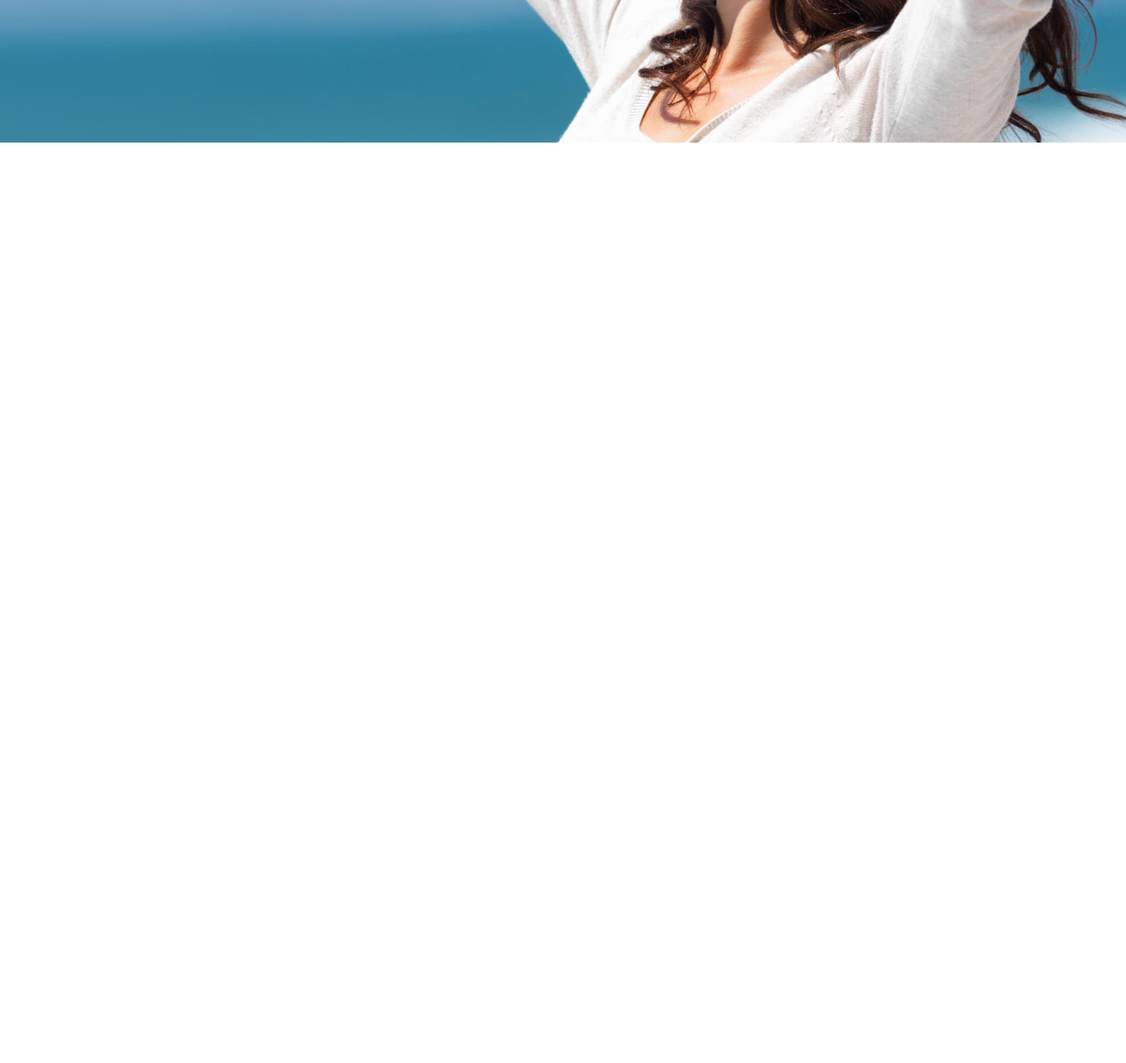
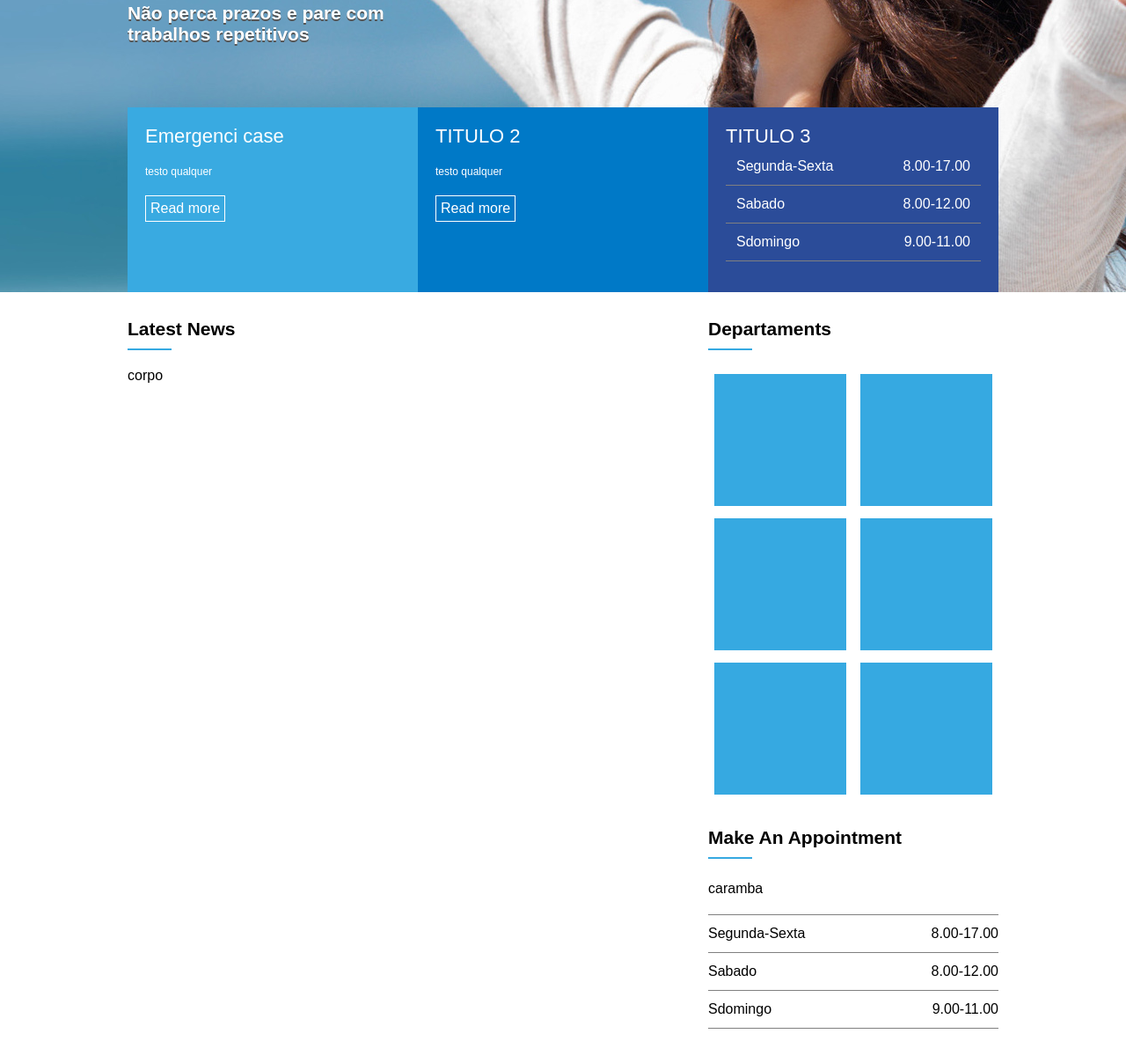
Before and after one commit to cristiamvp/htmlcssteste, a plain HTML site: page index.html in a window 1280 px wide. Shown: the part 458-1666 px from the top of the page at 88% size. Before the commit the page ends 800 px from the top, so only its background shows below. Drawn offline with Linux system fonts and the light colour scheme.

Commit message:
Feito aside caixas laterias

```diff
--- a/assets/css/style.css
+++ b/assets/css/style.css
@@ -1,6 +1,10 @@
+* {
+  font-family: Arial;
+}
 body {
   margin: 0;
   padding: 0;
+  padding-bottom: 300px;
 }
 header {
   display: flex;
@@ -39,7 +43,6 @@ nav a {
   text-decoration: none;
   text-transform: uppercase;
   color: #727272;
-  font-family: Arial;
 }
 nav .active a,
 nav a:hover {
@@ -48,8 +51,139 @@ nav a:hover {
   border-radius: 20px;
 }
 #banner {
+  display: flex;
+  justify-content: center;
+
   background-image: url("../images/img1.jpg");
   background-position: center;
   background-size: cover;
-  height: 500px;
+  height: 670px;
 }
+.column {
+  flex-direction: column;
+}
+.banner_headLine {
+  flex: 1;
+  display: flex;
+  flex-direction: column;
+  justify-content: center;
+}
+.banner_headLine h1 {
+  color: white;
+  font-size: 70px;
+  text-shadow: 0px 2px 0 #555;
+  margin: 0;
+  padding: 0;
+  max-width: 350px;
+}
+.banner_headLine h2 {
+  color: white;
+  font-size: 21px;
+  text-shadow: 0px 2px 0 #555;
+  margin: 0;
+  padding: 0;
+  max-width: 350px;
+  margin-top: 30px;
+}
+.banner_options {
+  height: 210px;
+  display: flex;
+}
+.banner1,
+.banner2,
+.banner3 {
+  flex: 1;
+  color: #fff;
+  padding: 20px;
+}
+.banner1 {
+  background-color: #39aae1;
+}
+.banner2 {
+  background-color: #0079c7;
+}
+.banner3 {
+  background-color: #2b4c99;
+}
+.banner_title {
+  font-size: 22px;
+}
+.banner_desc {
+  font-size: 12px;
+  margin-top: 20px;
+  margin-bottom: 20px;
+}
+.banner_options a {
+  display: inline-block;
+  border: 1px solid #fff;
+  padding: 5px;
+  color: #fff;
+  font-size: 13 px;
+  text-decoration: none;
+}
+.banner3 {
+  display: flex;
+  flex-direction: column;
+}
+.banner_hour {
+  display: flex;
+  justify-content: space-between;
+  padding: 12px;
+  border-bottom: 1px solid grey;
+}
+#geral {
+  display: flex;
+  justify-content: center;
+}
+#geral section {
+  flex: 2;
+}
+#geral aside {
+  flex: 1;
+}
+.widget_title {
+  margin-top: 30px;
+  margin-bottom: 20px;
+}
+.widget_title_text {
+  color: #000;
+  font-size: 21px;
+  font-weight: bold;
+}
+.widget_title_bar {
+  width: 50px;
+  height: 2px;
+  background-color: #36a9e1;
+  margin-top: 10px;
+}
+.widget_body {
+  display: flex;
+}
+#corpo_departamento {
+  display: flex;
+  flex-wrap: wrap;
+  justify-content: space-between;
+}
+.departaments {
+  height: 150px;
+  width: 150px;
+  margin: 7px;
+  background-color: #36a9e1;
+}
+.widget_body {
+  display: flex;
+  flex-direction: column;
+}
+
+.aside_hour {
+  display: flex;
+  justify-content: space-between;
+  padding-top: 12px;
+  padding-bottom: 12px;
+  border-bottom: 1px solid grey;
+}
+.maket_desc {
+  padding-top: 5px;
+  padding-bottom: 20px;
+  border-bottom: 1px solid grey;
+}
--- a/index.html
+++ b/index.html
@@ -12,12 +12,9 @@
 <body>
     <header>
         <div class="container">
-            <picture class="logo">
-                <a href="">
-                    <source media="(min-width:800px)" srcset="./assets/images/logo.png">
-                </a>
+            <div class="logo">
                 <a href=""> <img class="imglogo" src="./assets/images/logoPielon.jpg" alt=""></a>
-            </picture>
+            </div>
             <div class="menu">
                 <nav>
                     <ul>
@@ -34,10 +31,78 @@
     </header>
 
     <section id="banner">
+        <div class="container column">
+            <div class="banner_headLine">
+                <h1>Melhore sua produtividade</h1>
+                <h2>Não perca prazos e pare com trabalhos repetitivos</h2>
+            </div>
+            <div class="banner_options">
+                <div class="banner1">
+                    <div class="banner_title">Emergenci case</div>
+                    <div class="banner_desc">testo qualquer</div>
+                    <a href="">Read more</a>
+                </div>
+                <div class="banner2">
+                    <div class="banner_title">TITULO 2</div>
+                    <div class="banner_desc">testo qualquer</div>
+                    <a href="">Read more</a>
+                </div>
+                <div class="banner3">
+                    <div class="banner_title">TITULO 3</div>
+                    <div class="banner_hour">Segunda-Sexta <span>8.00-17.00</span></div>
+                    <div class="banner_hour">Sabado <span>8.00-12.00</span></div>
+                    <div class="banner_hour">Sdomingo <span>9.00-11.00</span></div>
 
+                </div>
+            </div>
+
+        </div>
 
     </section>
+    <section id="geral">
+        <div class="container">
+            <section>
+                <div class="widget">
+                    <div class="widget_title">
+                        <div class="widget_title_text">Latest News</div>
+                        <div class="widget_title_bar"></div>
+                    </div>
+                    <div class="widget_body">
+                        corpo
+                    </div>
+                </div>
+            </section>
+            <aside ">
+                <div class=" widget">
+                <div class="widget_title">
+                    <div class="widget_title_text">Departaments</div>
+                    <div class="widget_title_bar"></div>
+                </div>
+                <div id="corpo_departamento">
+                    <div class="departaments"></div>
+                    <div class="departaments"></div>
+                    <div class="departaments"></div>
+                    <div class="departaments"></div>
+                    <div class="departaments"></div>
+                    <div class="departaments"></div>
+                </div>
+        </div>
 
+        <div class="widget">
+            <div class="widget_title">
+                <div class="widget_title_text">Make An Appointment</div>
+                <div class="widget_title_bar"></div>
+            </div>
+            <div class="widget_body">
+                <div class="maket_desc">caramba</div>
+                <div class="aside_hour">Segunda-Sexta <span>8.00-17.00</span></div>
+                <div class="aside_hour">Sabado <span>8.00-12.00</span></div>
+                <div class="aside_hour">Sdomingo <span>9.00-11.00</span></div>
+            </div>
+        </div>
+        </aside>
+        </div>
+    </section>
 
 </body>
 
```
